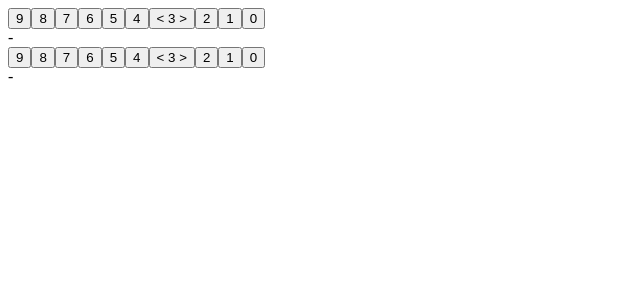
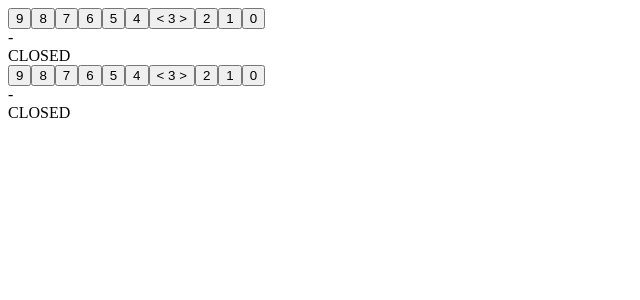
Before and after one commit to lde-moul/elevator, a React app: page / in a window 1280 px wide. Shown: the top 300 px of the page, without its empty margins (0-640 px from the left). Built offline with nearby package versions, Linux system fonts and the light colour scheme; no server answers.

Commit message:
Add door indicator

```diff
--- /dev/null
+++ b/src/client/components/DoorIndicator.tsx
@@ -0,0 +1,15 @@
+'use strict';
+
+import React from 'react';
+
+interface DoorIndicatorProps {
+  open: boolean;
+};
+
+export default ({ open }: DoorIndicatorProps) => {
+  return (
+    <div>
+      {open ? 'OPEN' : 'CLOSED'}
+    </div>
+  );
+}
--- a/src/client/components/ElevatorPanel.tsx
+++ b/src/client/components/ElevatorPanel.tsx
@@ -1,6 +1,7 @@
 'use strict';
 
 import DirectionIndicator, { Direction } from './DirectionIndicator';
+import DoorIndicator from './DoorIndicator';
 import FloorButton from './FloorButton';
 
 import React from 'react';
@@ -23,6 +24,7 @@ export default () => {
     <div>
       {buttons}
       <DirectionIndicator direction={Direction.Static} />
+      <DoorIndicator open={false} />
     </div>
   );
 }
```
